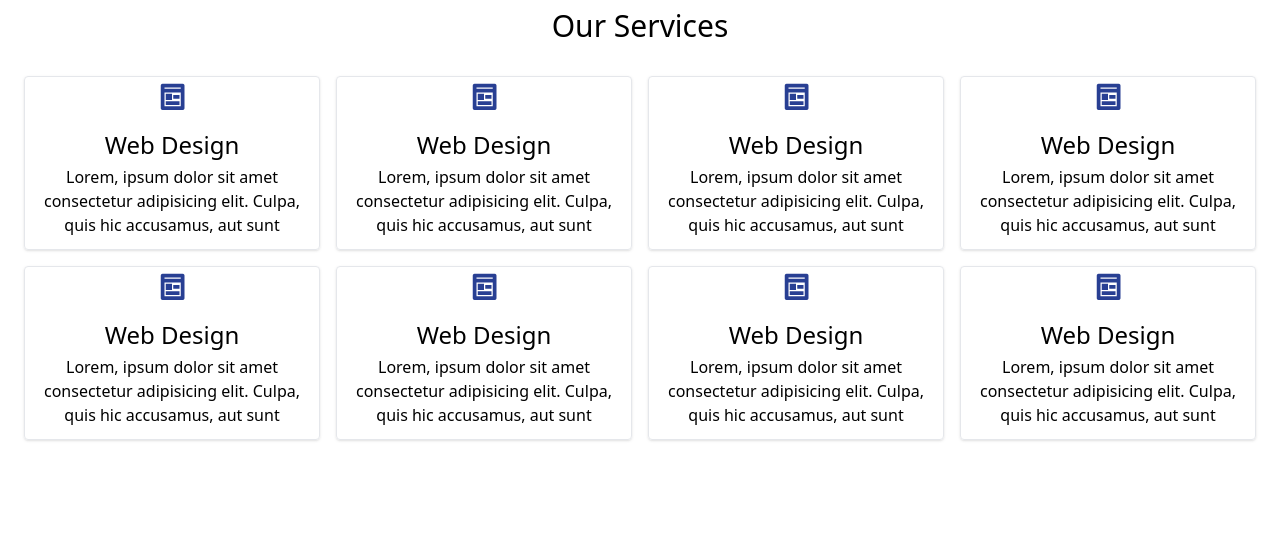
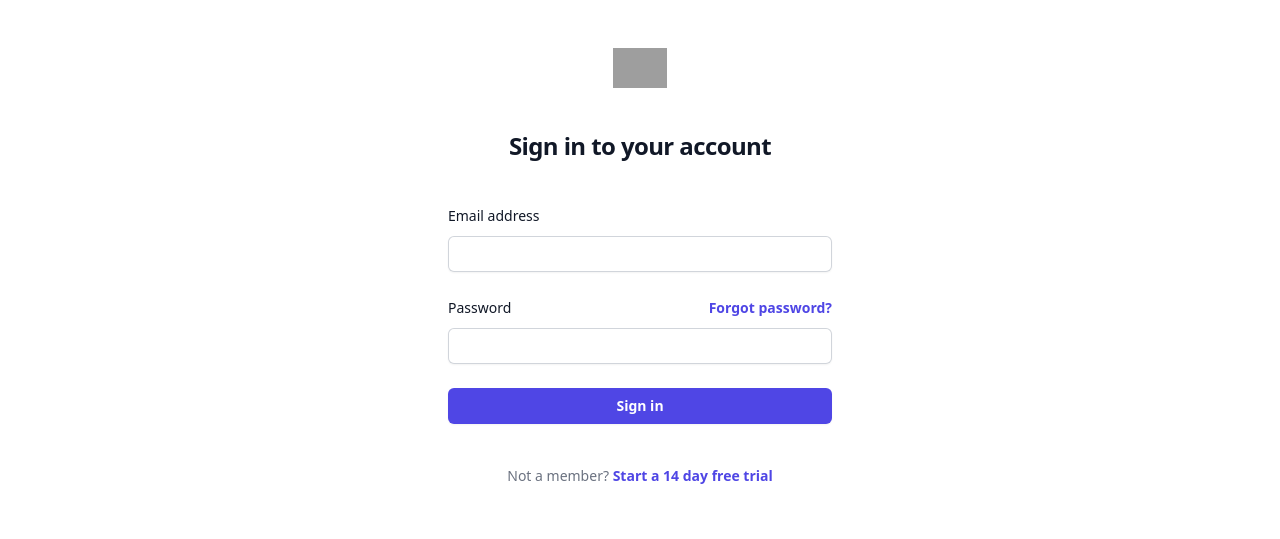
Before and after one commit to MuhammadAmmarAtique/Learning-TailwindCss, a website: page dist/index.html in a window 1280 px wide. Drawn offline with nearby package versions, Linux system fonts and the light colour scheme; grey boxes are pictures that could not be loaded.

Commit message:
Learned about tailwind pretty much

````diff
--- a/dist/index.html
+++ b/dist/index.html
@@ -12,85 +12,76 @@
 
     <!-- Remix icons -->
     <link href="https://cdn.jsdelivr.net/npm/remixicon@3.5.0/fonts/remixicon.css" rel="stylesheet">
-
-    <style>
-      .ourservices_icons:hover
-      {
-        color: white;
-      }
-    </style>
   </head>
   <body>
 
 
-    <div class="container mx-auto text-center">
-      <h1 class="text-3xl text-center my-2">Our Services</h1>
+    <div class="container mx-auto">
+<!--
+  This example requires some changes to your config:
 
-      <div class="grid lg:grid-cols-4 md:grid-cols-2  sm:grid-cols-1  grid-cols-1 gap-4 p-6">
+  ```
+  // tailwind.config.js
+  module.exports = {
+    // ...
+    plugins: [
+      // ...
+      require('@tailwindcss/forms'),
+    ],
+  }
+  ```
+-->
+<!--
+  This example requires updating your template:
 
-        <div class="group border shadow rounded duration-700 hover:bg-teal-400 hover:text-white p-2">
-          <div class="animate-bounce mt-1"><i class="ri-pages-line text-3xl text-[#283F93] font-semibold  ourservices_icons group-hover:text-white duration-700 animate-bounce"></i></div>
-          <h3 class="text-2xl my-1">Web Design</h3>
-          <p class="mb-1">Lorem, ipsum dolor sit amet consectetur adipisicing elit. Culpa, quis hic accusamus, aut sunt  </p>
+  ```
+  <html class="h-full bg-white">
+  <body class="h-full">
+  ```
+-->
+<div class="flex min-h-full flex-col justify-center px-6 py-12 lg:px-8">
+  <div class="sm:mx-auto sm:w-full sm:max-w-sm">
+    <img class="mx-auto h-10 w-auto" src="https://tailwindui.com/img/logos/mark.svg?color=indigo&shade=600" alt="Your Company">
+    <h2 class="mt-10 text-center text-2xl font-bold leading-9 tracking-tight text-gray-900">Sign in to your account</h2>
+  </div>
+
+  <div class="mt-10 sm:mx-auto sm:w-full sm:max-w-sm">
+    <form class="space-y-6" action="#" method="POST">
+      <div>
+        <label for="email" class="block text-sm font-medium leading-6 text-gray-900">Email address</label>
+        <div class="mt-2">
+          <input id="email" name="email" type="email" autocomplete="email" required class="block w-full rounded-md border-0 py-1.5 text-gray-900 shadow-sm ring-1 ring-inset ring-gray-300 placeholder:text-gray-400 focus:ring-2 focus:ring-inset focus:ring-indigo-600 sm:text-sm sm:leading-6">
         </div>
+      </div>
 
+      <div>
+        <div class="flex items-center justify-between">
+          <label for="password" class="block text-sm font-medium leading-6 text-gray-900">Password</label>
+          <div class="text-sm">
+            <a href="#" class="font-semibold text-indigo-600 hover:text-indigo-500">Forgot password?</a>
+          </div>
+        </div>
+        <div class="mt-2">
+          <input id="password" name="password" type="password" autocomplete="current-password" required class="block w-full rounded-md border-0 py-1.5 text-gray-900 shadow-sm ring-1 ring-inset ring-gray-300 placeholder:text-gray-400 focus:ring-2 focus:ring-inset focus:ring-indigo-600 sm:text-sm sm:leading-6">
+        </div>
+      </div>
 
-        <div class="group border shadow rounded duration-700 hover:bg-teal-400 hover:text-white p-2">
-          <div class="animate-bounce mt-1"><i class="ri-pages-line text-3xl text-[#283F93] font-semibold  ourservices_icons group-hover:text-white duration-700 animate-bounce"></i></div>
-          <h3 class="text-2xl my-1">Web Design</h3>
-          <p class="mb-1">Lorem, ipsum dolor sit amet consectetur adipisicing elit. Culpa, quis hic accusamus, aut sunt  </p>
-        </div>
+      <div>
+        <button type="submit" class="flex w-full justify-center rounded-md bg-indigo-600 px-3 py-1.5 text-sm font-semibold leading-6 text-white shadow-sm hover:bg-indigo-500 focus-visible:outline focus-visible:outline-2 focus-visible:outline-offset-2 focus-visible:outline-indigo-600">Sign in</button>
+      </div>
+    </form>
 
+    <p class="mt-10 text-center text-sm text-gray-500">
+      Not a member?
+      <a href="#" class="font-semibold leading-6 text-indigo-600 hover:text-indigo-500">Start a 14 day free trial</a>
+    </p>
+  </div>
+</div>
 
-        <div class="group border shadow rounded duration-700 hover:bg-teal-400 hover:text-white p-2">
-          <div class="animate-bounce mt-1"><i class="ri-pages-line text-3xl text-[#283F93] font-semibold  ourservices_icons group-hover:text-white duration-700 animate-bounce"></i></div>
-          <h3 class="text-2xl my-1">Web Design</h3>
-          <p class="mb-1">Lorem, ipsum dolor sit amet consectetur adipisicing elit. Culpa, quis hic accusamus, aut sunt  </p>
-        </div>
-
-
-        <div class="group border shadow rounded duration-700 hover:bg-teal-400 hover:text-white p-2">
-          <div class="animate-bounce mt-1"><i class="ri-pages-line text-3xl text-[#283F93] font-semibold  ourservices_icons group-hover:text-white duration-700 animate-bounce"></i></div>
-          <h3 class="text-2xl my-1">Web Design</h3>
-          <p class="mb-1">Lorem, ipsum dolor sit amet consectetur adipisicing elit. Culpa, quis hic accusamus, aut sunt  </p>
-        </div>
-
-
-        <div class="group border shadow rounded duration-700 hover:bg-teal-400 hover:text-white p-2">
-          <div class="animate-bounce mt-1"><i class="ri-pages-line text-3xl text-[#283F93] font-semibold  ourservices_icons group-hover:text-white duration-700 animate-bounce"></i></div>
-          <h3 class="text-2xl my-1">Web Design</h3>
-          <p class="mb-1">Lorem, ipsum dolor sit amet consectetur adipisicing elit. Culpa, quis hic accusamus, aut sunt  </p>
-        </div>
-
-
-        <div class="group border shadow rounded duration-700 hover:bg-teal-400 hover:text-white p-2">
-          <div class="animate-bounce mt-1"><i class="ri-pages-line text-3xl text-[#283F93] font-semibold  ourservices_icons group-hover:text-white duration-700 animate-bounce"></i></div>
-          <h3 class="text-2xl my-1">Web Design</h3>
-          <p class="mb-1">Lorem, ipsum dolor sit amet consectetur adipisicing elit. Culpa, quis hic accusamus, aut sunt  </p>
-        </div>
-
-
-
-        <div class="group border shadow rounded duration-700 hover:bg-teal-400 hover:text-white p-2">
-          <div class="animate-bounce mt-1"><i class="ri-pages-line text-3xl text-[#283F93] font-semibold  ourservices_icons group-hover:text-white duration-700 animate-bounce"></i></div>
-          <h3 class="text-2xl my-1">Web Design</h3>
-          <p class="mb-1">Lorem, ipsum dolor sit amet consectetur adipisicing elit. Culpa, quis hic accusamus, aut sunt  </p>
-        </div>
-
-
-        <div class="group border shadow rounded duration-700 hover:bg-teal-400 hover:text-white p-2">
-          <div class="animate-bounce mt-1"><i class="ri-pages-line text-3xl text-[#283F93] font-semibold  ourservices_icons group-hover:text-white duration-700 animate-bounce"></i></div>
-          <h3 class="text-2xl my-1">Web Design</h3>
-          <p class="mb-1">Lorem, ipsum dolor sit amet consectetur adipisicing elit. Culpa, quis hic accusamus, aut sunt  </p>
-        </div>
+    </div>
 
 
 
 
-      </div>
-
-    </div>
-
-
   </body>
 </html>
````
